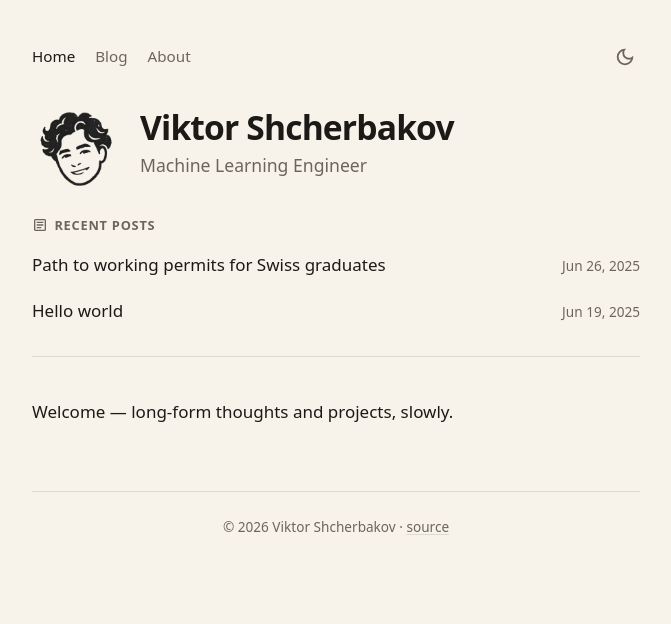
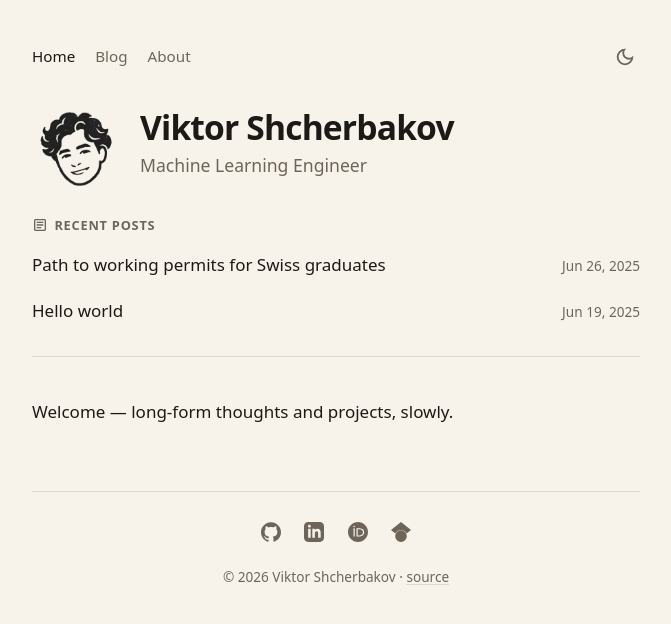
Before and after one commit to viktor-shcherb/viktor-shcherb.github.io, a Jekyll site: the page built from index.md, in a window 1280 px wide. Shown: the top 624 px of the page, without its empty margins (304-975 px from the left). Built offline with Jekyll 4.4.1, drawn with Linux system fonts in a browser that asks for light colours.

Commit message:
Footer social links: GitHub, LinkedIn, ORCID, Google Scholar (#63)
- New _includes/social-links.html: <ul> with one inline-SVG link per
  profile. SVGs use fill="currentColor" so they inherit the muted
  footer text colour and pop to --accent on hover.
- GitHub / ORCID / Google Scholar paths from simple-icons (CC0).
  LinkedIn was removed from simple-icons over brand restrictions
  so its path is hand-written from the standard "in" mark.
- Footer pulls the partial above the © line.
- Update Person schema's `sameAs` to match: replace the old
  /viktoroo LinkedIn handle with /viktor-shcherb, add Google
  Scholar URL.

```diff
--- a/_includes/person-schema.html
+++ b/_includes/person-schema.html
@@ -72,9 +72,10 @@ authors, WebSite.author) reference the same entity.
 
   "sameAs": [
     "https://github.com/viktor-shcherb",
-    "https://www.linkedin.com/in/viktoroo/",
-    "https://mastodon.social/@viktor_shcherb",
-    "https://orcid.org/0000-0003-1098-9548"
+    "https://www.linkedin.com/in/viktor-shcherb/",
+    "https://orcid.org/0000-0003-1098-9548",
+    "https://scholar.google.com/citations?user=WA2IuM4AAAAJ&hl=en",
+    "https://mastodon.social/@viktor_shcherb"
   ]
 }
 </script>
--- /dev/null
+++ b/_includes/social-links.html
@@ -0,0 +1,36 @@
+{%- comment -%}
+Social links rendered in the site footer. Each link wraps an inline SVG so
+icons inherit text colour via `fill="currentColor"` and theme cleanly.
+GitHub / ORCID / Google Scholar paths are from simple-icons (CC0); LinkedIn
+is a hand-written path (LinkedIn brand-restricted theirs out of simple-icons).
+{%- endcomment -%}
+<ul class="social-links" aria-label="Social profiles">
+  <li>
+    <a href="https://github.com/viktor-shcherb" rel="me noopener" aria-label="GitHub">
+      <svg viewBox="0 0 24 24" width="20" height="20" fill="currentColor" aria-hidden="true">
+        <path d="M12 .297c-6.63 0-12 5.373-12 12 0 5.303 3.438 9.8 8.205 11.385.6.113.82-.258.82-.577 0-.285-.01-1.04-.015-2.04-3.338.724-4.042-1.61-4.042-1.61C4.422 18.07 3.633 17.7 3.633 17.7c-1.087-.744.084-.729.084-.729 1.205.084 1.838 1.236 1.838 1.236 1.07 1.835 2.809 1.305 3.495.998.108-.776.417-1.305.76-1.605-2.665-.3-5.466-1.332-5.466-5.93 0-1.31.465-2.38 1.235-3.22-.135-.303-.54-1.523.105-3.176 0 0 1.005-.322 3.3 1.23.96-.267 1.98-.399 3-.405 1.02.006 2.04.138 3 .405 2.28-1.552 3.285-1.23 3.285-1.23.645 1.653.24 2.873.12 3.176.765.84 1.23 1.91 1.23 3.22 0 4.61-2.805 5.625-5.475 5.92.42.36.81 1.096.81 2.22 0 1.606-.015 2.896-.015 3.286 0 .315.21.69.825.57C20.565 22.092 24 17.592 24 12.297c0-6.627-5.373-12-12-12"/>
+      </svg>
+    </a>
+  </li>
+  <li>
+    <a href="https://www.linkedin.com/in/viktor-shcherb/" rel="me noopener" aria-label="LinkedIn">
+      <svg viewBox="0 0 24 24" width="20" height="20" fill="currentColor" aria-hidden="true">
+        <path d="M19 0h-14c-2.761 0-5 2.239-5 5v14c0 2.761 2.239 5 5 5h14c2.762 0 5-2.239 5-5v-14c0-2.761-2.238-5-5-5zm-11 19h-3v-11h3v11zm-1.5-12.268c-.966 0-1.75-.79-1.75-1.764s.784-1.764 1.75-1.764 1.75.79 1.75 1.764-.783 1.764-1.75 1.764zm13.5 12.268h-3v-5.604c0-3.368-4-3.113-4 0v5.604h-3v-11h3v1.765c1.396-2.586 7-2.777 7 2.476v6.759z"/>
+      </svg>
+    </a>
+  </li>
+  <li>
+    <a href="https://orcid.org/0000-0003-1098-9548" rel="me noopener" aria-label="ORCID">
+      <svg viewBox="0 0 24 24" width="20" height="20" fill="currentColor" aria-hidden="true">
+        <path d="M12 0C5.372 0 0 5.372 0 12s5.372 12 12 12 12-5.372 12-12S18.628 0 12 0zM7.369 4.378c.525 0 .947.431.947.947s-.422.947-.947.947a.95.95 0 0 1-.947-.947c0-.525.422-.947.947-.947zm-.722 3.038h1.444v10.041H6.647V7.416zm3.562 0h3.9c3.712 0 5.344 2.653 5.344 5.025 0 2.578-2.016 5.025-5.325 5.025h-3.919V7.416zm1.444 1.303v7.444h2.297c3.272 0 4.022-2.484 4.022-3.722 0-2.016-1.284-3.722-4.097-3.722h-2.222z"/>
+      </svg>
+    </a>
+  </li>
+  <li>
+    <a href="https://scholar.google.com/citations?user=WA2IuM4AAAAJ&hl=en" rel="me noopener" aria-label="Google Scholar">
+      <svg viewBox="0 0 24 24" width="20" height="20" fill="currentColor" aria-hidden="true">
+        <path d="M5.242 13.769L0 9.5 12 0l12 9.5-5.242 4.269C17.548 11.249 14.978 9.5 12 9.5c-2.977 0-5.548 1.748-6.758 4.269zM12 10a7 7 0 1 0 0 14 7 7 0 0 0 0-14z"/>
+      </svg>
+    </a>
+  </li>
+</ul>
--- a/_layouts/default.html
+++ b/_layouts/default.html
@@ -107,6 +107,7 @@
       </section>
 
       <footer class="site-footer">
+        {% include social-links.html %}
         <p>© {{ 'now' | date: "%Y" }} {{ site.author }} · <a href="https://github.com/{{ site.github.username }}/{{ site.github.repository_name | default: 'viktor-shcherb.github.io' }}">source</a></p>
       </footer>
     </div>
--- a/assets/css/_base.scss
+++ b/assets/css/_base.scss
@@ -253,6 +253,33 @@ img.avatar {
 .site-footer a:visited { color: var(--text-muted); text-decoration: underline; text-decoration-color: var(--border); }
 .site-footer a:hover { color: var(--accent); text-decoration-color: currentColor; }
 
+/* --- Social links row in footer --- */
+.social-links {
+  list-style: none;
+  padding: 0;
+  margin: 0 0 0.9rem;
+  display: flex;
+  justify-content: center;
+  gap: 1.1rem;
+}
+.social-links a,
+.social-links a:visited {
+  display: inline-flex;
+  align-items: center;
+  justify-content: center;
+  width: 1.6rem;
+  height: 1.6rem;
+  color: var(--text-muted);
+  text-decoration: none;
+  transition: color .15s ease, transform .15s ease;
+}
+.social-links a:hover,
+.social-links a:focus-visible {
+  color: var(--accent);
+  transform: translateY(-1px);
+}
+.social-links svg { display: block; }
+
 /* --- Tables (rare in posts) --- */
 table {
   width: 100%;
```
